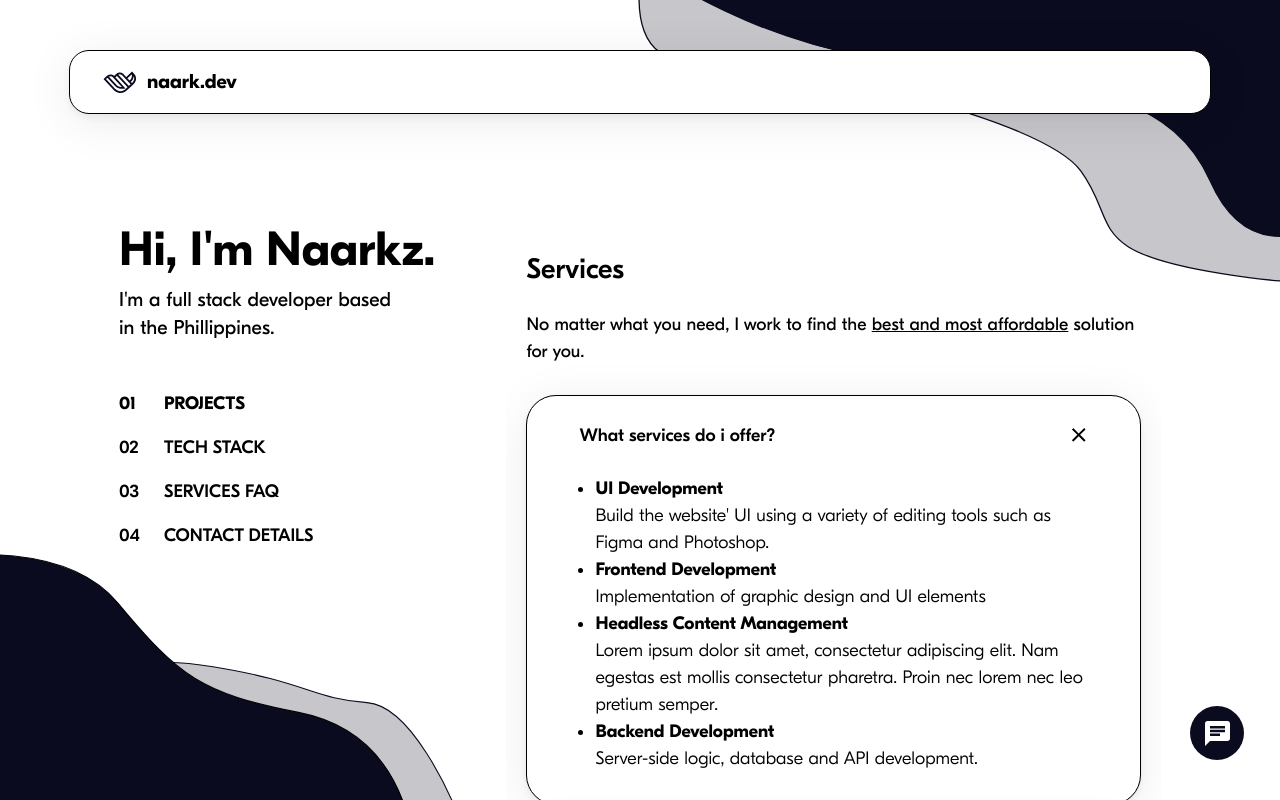
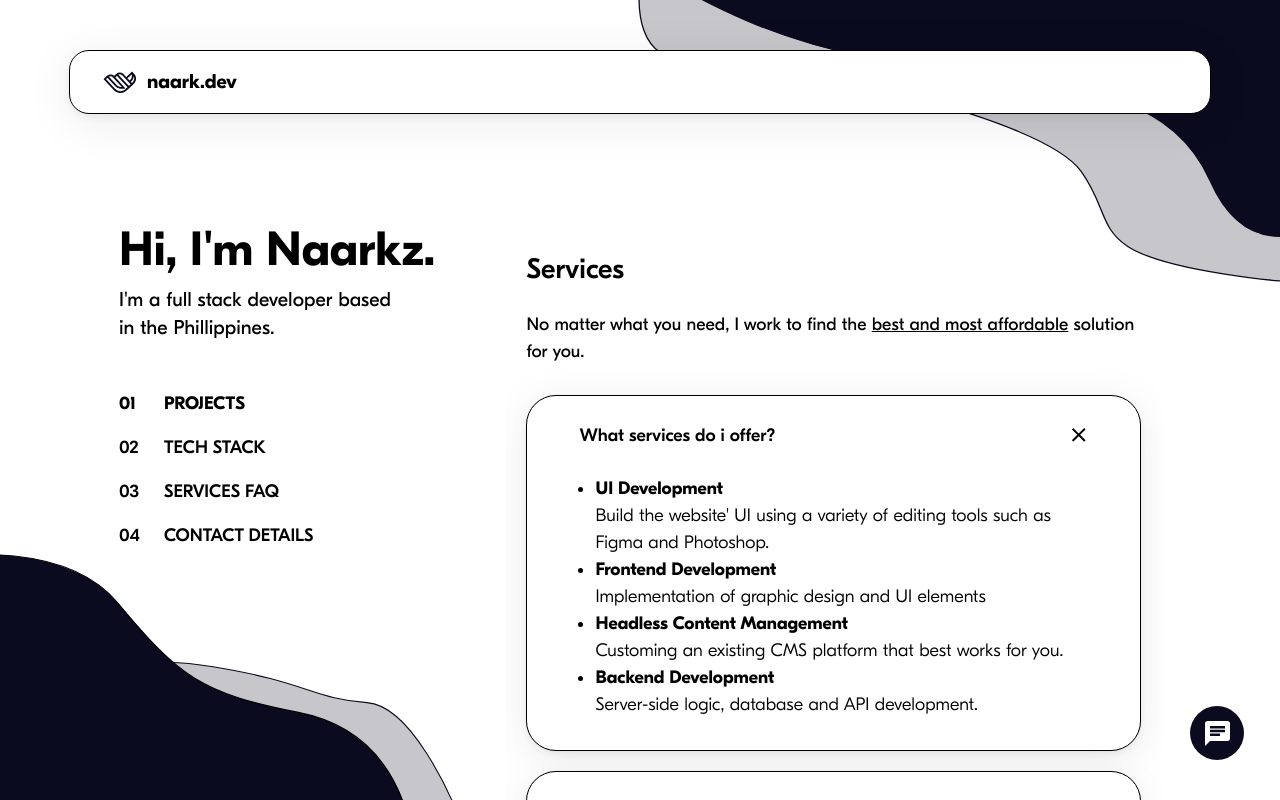
Before and after one commit to Eerkz/naarkzport, a Next.js app: page / in a window 1280 px wide. Both pictures are taken after a click on the element 833 px from the left and 435 px from the top of the page. Built offline with nearby package versions, Linux system fonts and the light colour scheme; grey boxes are pictures that could not be loaded.

Commit message:
feat: Update services section

```diff
--- a/components/layouts/Services.tsx
+++ b/components/layouts/Services.tsx
@@ -27,11 +27,7 @@ export default function Services() {
             </li>
             <li>
               <span className="font-bold">Headless Content Management</span>
-              <p>
-                Lorem ipsum dolor sit amet, consectetur adipiscing elit. Nam
-                egestas est mollis consectetur pharetra. Proin nec lorem nec leo
-                pretium semper.
-              </p>
+              <p>Customing an existing CMS platform that best works for you.</p>
             </li>
             <li>
               <span className="font-bold">Backend Development</span>
@@ -40,9 +36,9 @@ export default function Services() {
           </ul>
         </Accordion>
         <Accordion title="How long does a project take?">
-          Lorem ipsum dolor sit amet, consectetur adipiscing elit. Nam egestas
-          est mollis consectetur pharetra. Proin nec lorem nec leo pretium
-          semper.
+          Depends on the project. A typical one-page site could take 1-2 weeks
+          depending on the complexity of the design. Bigger projects could take
+          months.
         </Accordion>
         <Accordion title="Will the website be responsive?">
           Yes, it&apos; standard for all website to be mobile responsive
@@ -54,13 +50,6 @@ export default function Services() {
             would be included as operations cost (with additional maintenance
             cost!) that I will charge to you. However, if you prefer to manage
             your own hosting and domain, then we can surely arrange that :)
-          </p>
-        </Accordion>
-        <Accordion title="Can I change the content once finished?">
-          <p>
-            Lorem ipsum dolor sit amet, consectetur adipiscing elit. Nam egestas
-            est mollis consectetur pharetra. Proin nec lorem nec leo pretium
-            semper.
           </p>
         </Accordion>
         <Accordion title="How often do I update?">
```
